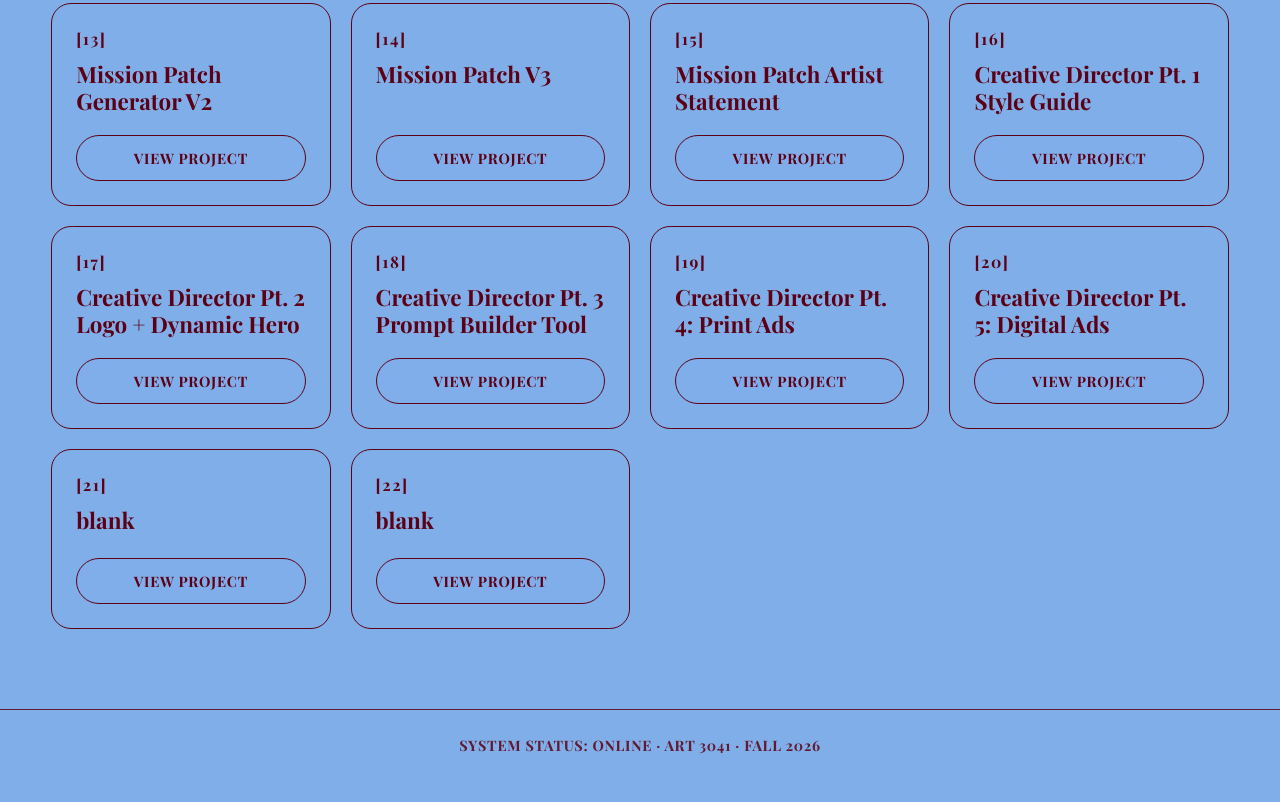
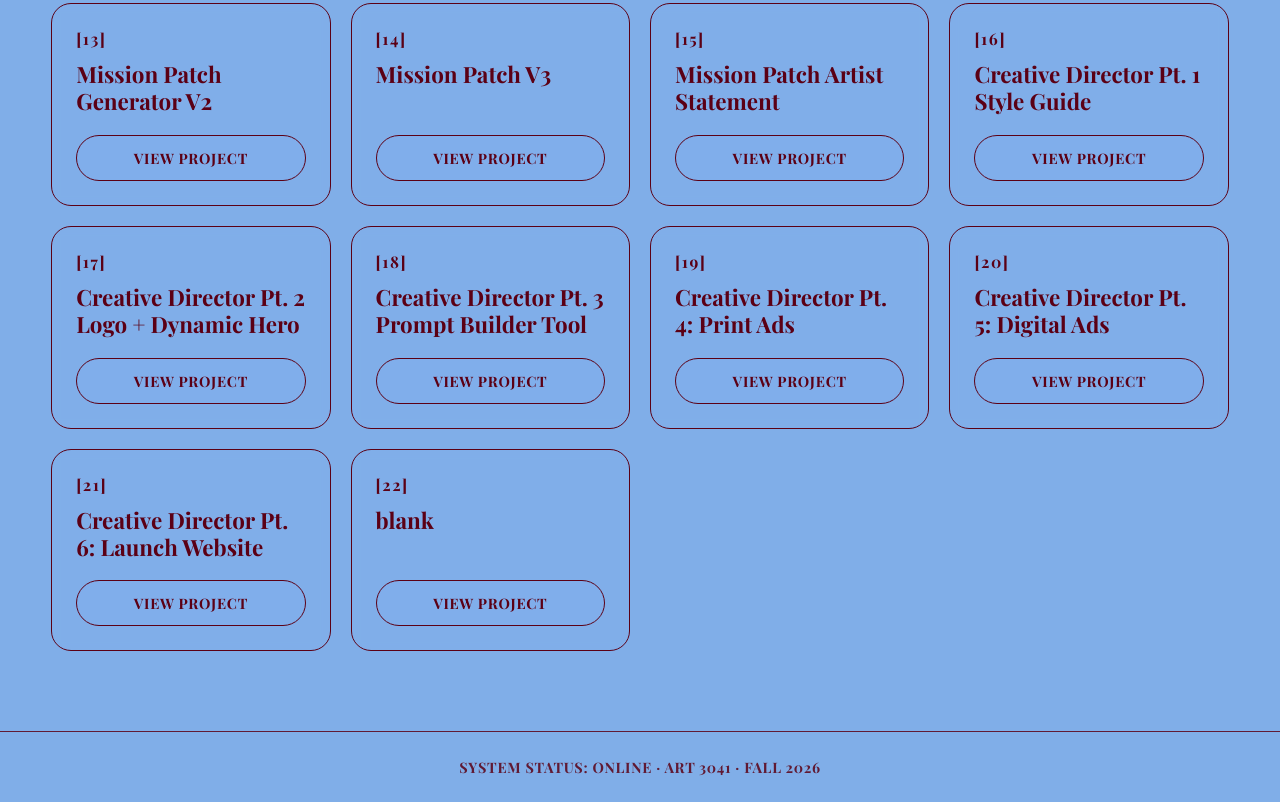
Before and after one commit to Alexa-Rosales/AIFD, a plain HTML site: page index.html in a window 1280 px wide. Shown: the part 1269-2071 px from the top of the page. Before the commit the page ends 2049 px from the top, so only its background shows below. Drawn offline with nearby package versions, Linux system fonts and the light colour scheme; a web font is replaced by a local one.

Commit message:
Update index.html

```diff
--- a/index.html
+++ b/index.html
@@ -513,9 +513,9 @@
         <article class="work-card">
           <div>
             <div class="card-tag" data-num="[21]"></div>
-            <h3 class="card-title">blank</h3>
+            <h3 class="card-title">Creative Director Pt. 6: Launch Website</h3>
           </div>
-          <a href="#" class="btn-pill">View Project</a>
+          <a href="rare_blossom.html" class="btn-pill">View Project</a>
         </article>
 
          <!-- Item 22 -->
```
